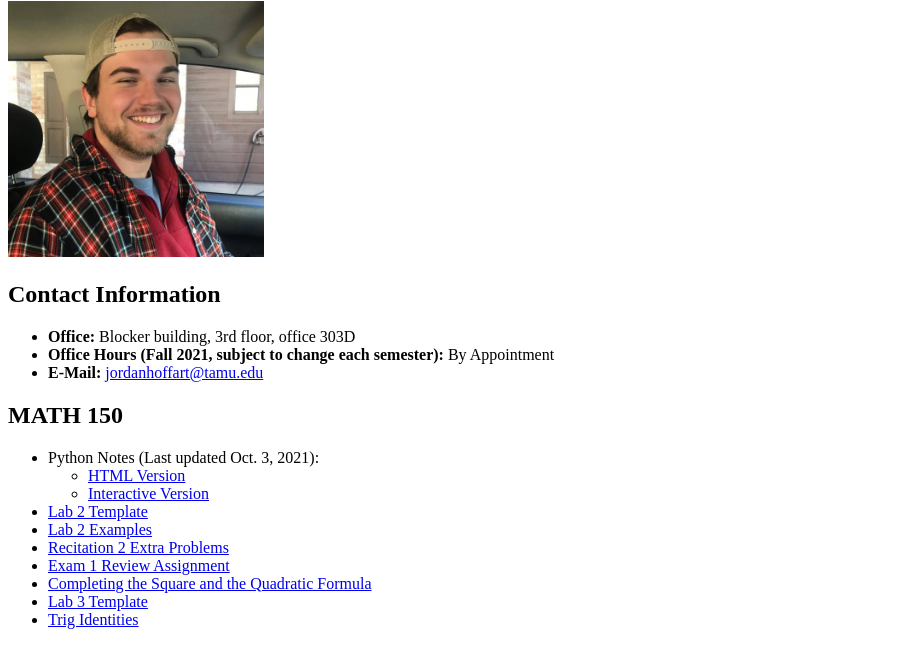
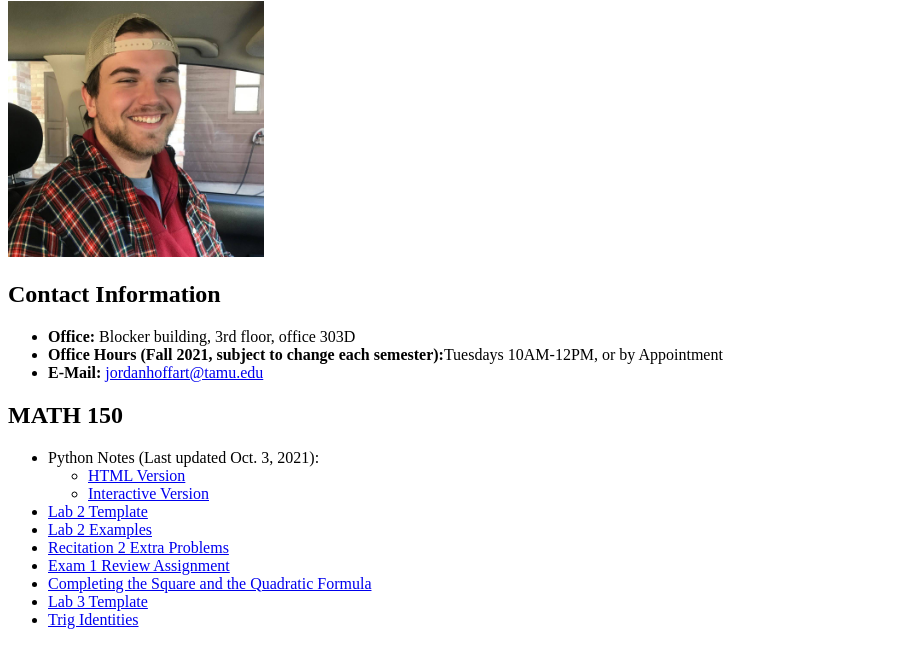
Before and after one commit to jordanhoffart/jordanhoffart.github.io, a plain HTML site: page index.html in a window 1280 px wide. Shown: the part 79-746 px from the top of the page, without its empty margins (0-917 px from the left). Drawn offline with Linux system fonts and the light colour scheme.

Commit message:
Update index.html

```diff
--- a/index.html
+++ b/index.html
@@ -13,7 +13,7 @@
 	<h2> Contact Information </h2>
 	<ul>
 		<li> <b>Office:</b> Blocker building, 3rd floor, office 303D </li>
-		<li> <b>Office Hours (Fall 2021, subject to change each semester):</b> By Appointment </li>
+		<li> <b>Office Hours (Fall 2021, subject to change each semester):</b>Tuesdays 10AM-12PM, or by Appointment </li>
 		<li> <b>E-Mail:</b> <a href="mailto:jordanhoffart@tamu.edu">jordanhoffart@tamu.edu</a> </li>
 	</ul>
 	<h2> MATH 150 </h2>
```
